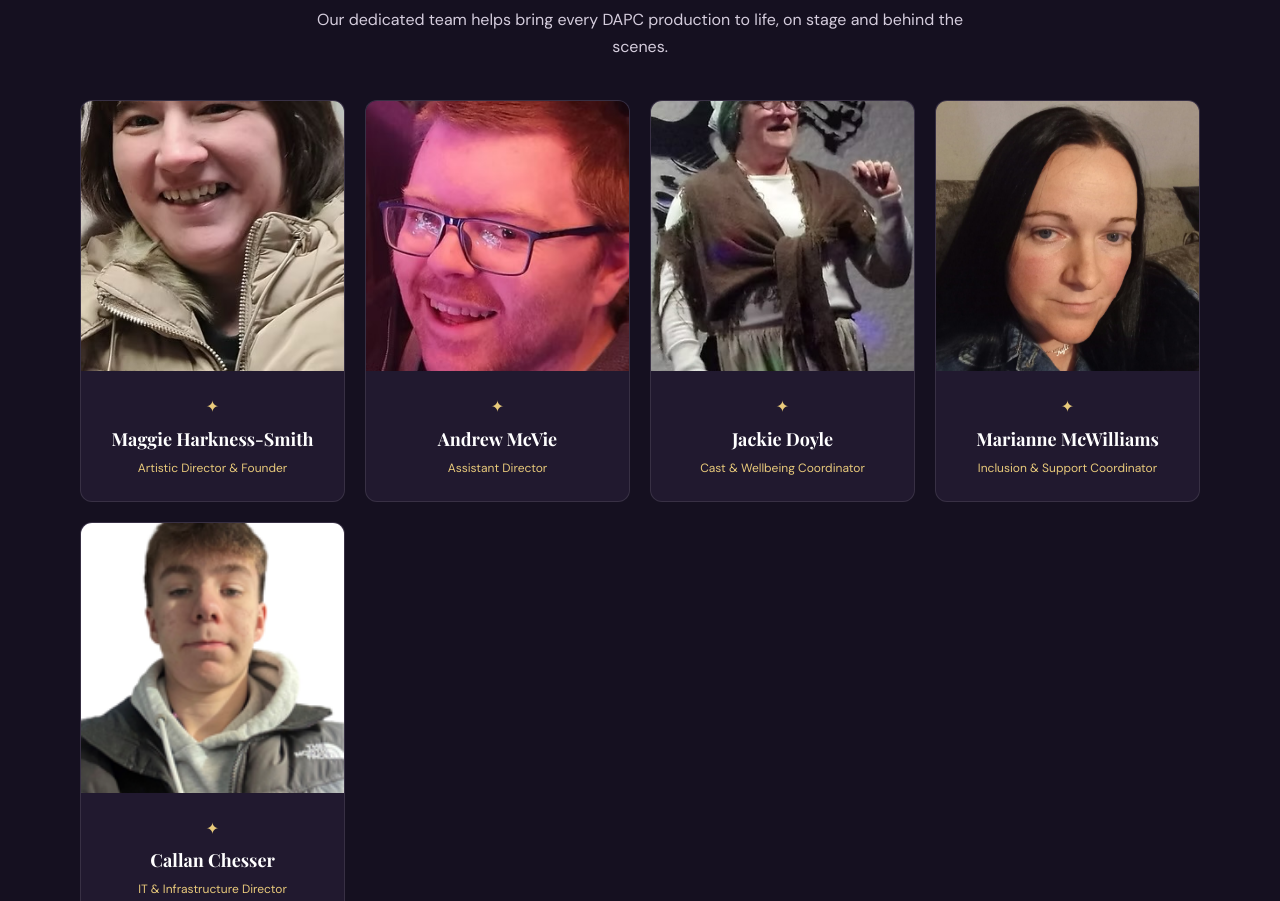
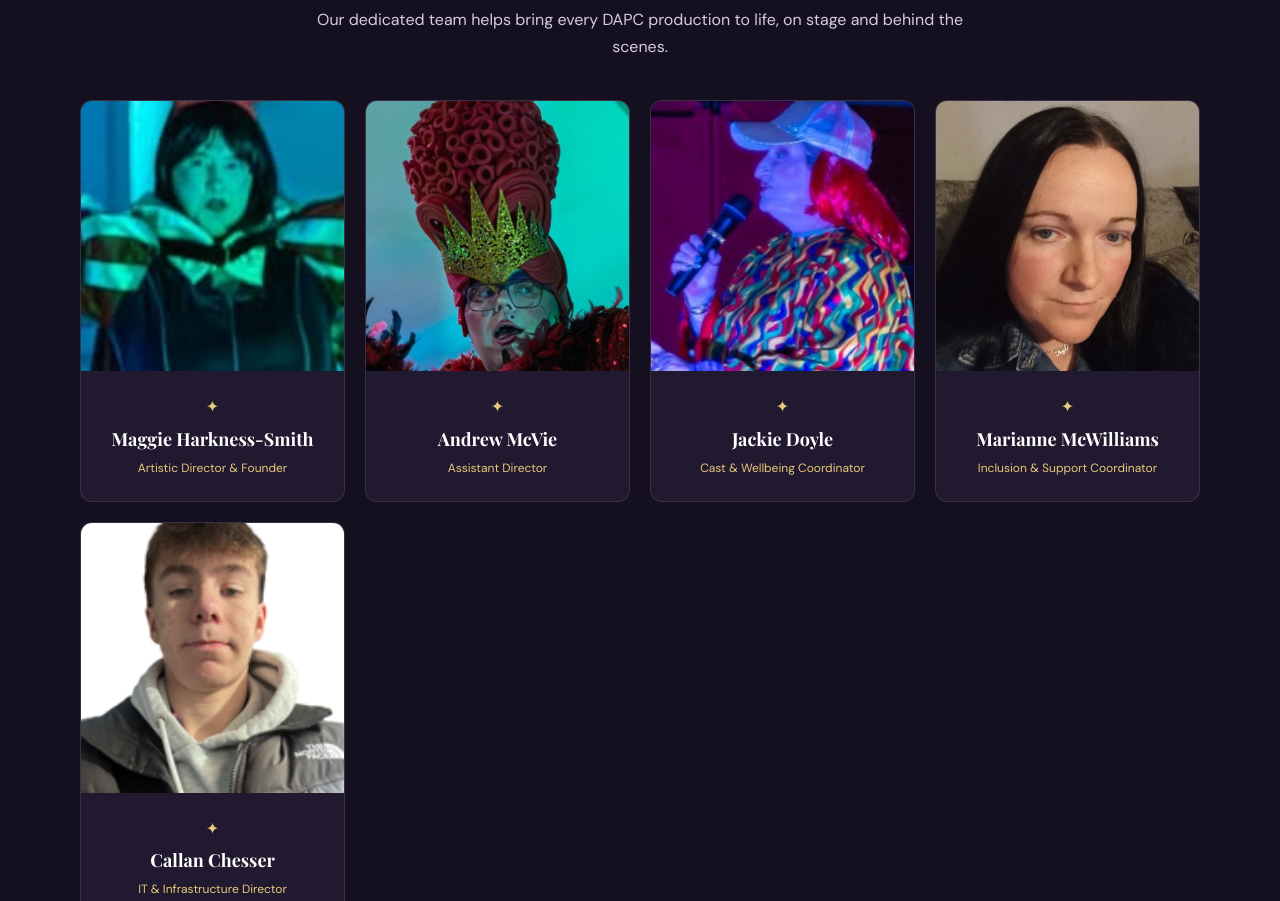
Before and after one commit to YourCallanDev/drumchappelpanto, a plain HTML site: page index.html in a window 1280 px wide. Shown: the part 8248-9149 px from the top of the page. Drawn offline with nearby package versions, Linux system fonts and the light colour scheme.

Commit message:
Update index.html

```diff
--- a/index.html
+++ b/index.html
@@ -1965,7 +1965,7 @@ h2, h3 {
 
       <article class="team-card">
         <div class="team-photo">
-          <img src="assets/team/maggie.jpeg" alt="Maggie Harkness-Smith" loading="lazy">
+          <img src="assets/team/maggie.png" alt="Maggie Harkness-Smith" loading="lazy">
         </div>
         <div class="team-details">
           <span class="team-star">✦</span>
@@ -1976,7 +1976,7 @@ h2, h3 {
 
       <article class="team-card">
         <div class="team-photo">
-          <img src="assets/team/andrew.jpeg" alt="Andrew McVie" loading="lazy">
+          <img src="assets/team/andrew.png" alt="Andrew McVie" loading="lazy">
         </div>
         <div class="team-details">
           <span class="team-star">✦</span>
@@ -1987,7 +1987,7 @@ h2, h3 {
 
       <article class="team-card">
         <div class="team-photo">
-          <img src="assets/team/jackie.jpeg" alt="Jackie Doyle" loading="lazy">
+          <img src="assets/team/jackie.png" alt="Jackie Doyle" loading="lazy">
         </div>
         <div class="team-details">
           <span class="team-star">✦</span>
```
